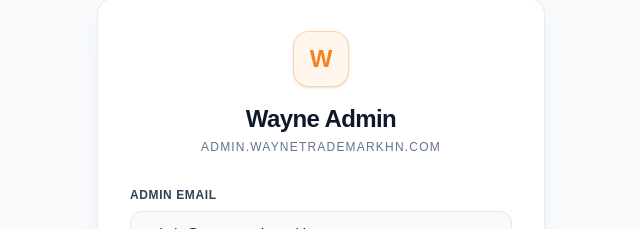
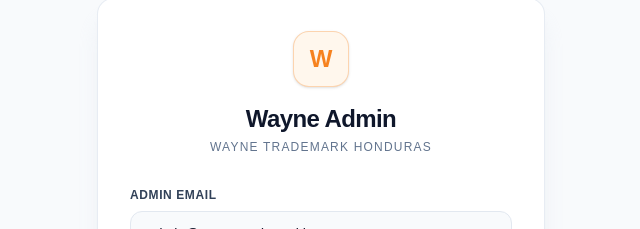
Before and after one commit to cgdiazv/wayne-admin, a Next.js app: page /login in a window 1280 px wide. Shown: the part 149-378 px from the top of the page, without its empty margins (319-959 px from the left). Built offline with nearby package versions, Linux system fonts and the light colour scheme.

Commit message:
chore: display Wayne Trademark Honduras across dashboard and login header

```diff
--- a/app/layout.tsx
+++ b/app/layout.tsx
@@ -13,7 +13,7 @@ const geistMono = Geist_Mono({
 });
 
 export const metadata: Metadata = {
-  title: "Wayne Admin | admin.waynetrademarkhn.com",
+  title: "Wayne Admin | Wayne Trademark Honduras",
   description: "Enterprise administration portal for Wayne Trademark HN",
 };
 
--- a/app/login/page.tsx
+++ b/app/login/page.tsx
@@ -46,7 +46,7 @@ export default function LoginPage() {
             W
           </div>
           <h1 className="text-2xl font-bold tracking-tight text-slate-900">Wayne Admin</h1>
-          <p className="text-xs text-slate-500 mt-1 uppercase tracking-widest font-medium">admin.waynetrademarkhn.com</p>
+          <p className="text-xs text-slate-500 mt-1 uppercase tracking-widest font-medium">Wayne Trademark Honduras</p>
         </div>
 
         {error && (
--- a/app/page.tsx
+++ b/app/page.tsx
@@ -127,7 +127,7 @@ export default function AdminDashboard() {
                 Live &amp; Connected
               </span>
             </div>
-            <p className="text-xs text-slate-500">admin.waynetrademarkhn.com</p>
+            <p className="text-xs text-slate-500">Wayne Trademark Honduras</p>
           </div>
         </div>
 
@@ -327,9 +327,9 @@ export default function AdminDashboard() {
                 <div className="flex items-center justify-between p-3.5 rounded-xl bg-slate-50 border border-slate-200/80">
                   <div className="flex items-center gap-3">
                     <span className="w-2.5 h-2.5 rounded-full bg-blue-500"></span>
-                    <span className="text-slate-700 font-medium">Protected Admin Domain</span>
+                    <span className="text-slate-700 font-medium">Organization</span>
                   </div>
-                  <span className="text-xs text-slate-600 font-mono font-medium">admin.waynetrademarkhn.com</span>
+                  <span className="text-xs text-slate-600 font-medium">Wayne Trademark Honduras</span>
                 </div>
               </div>
 
```
